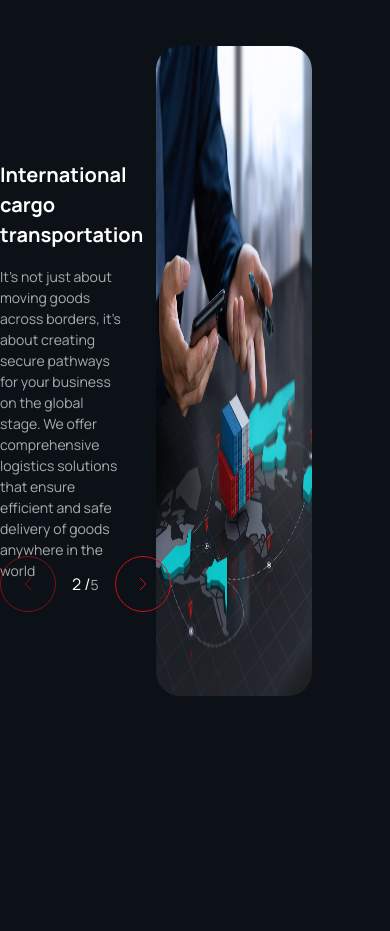
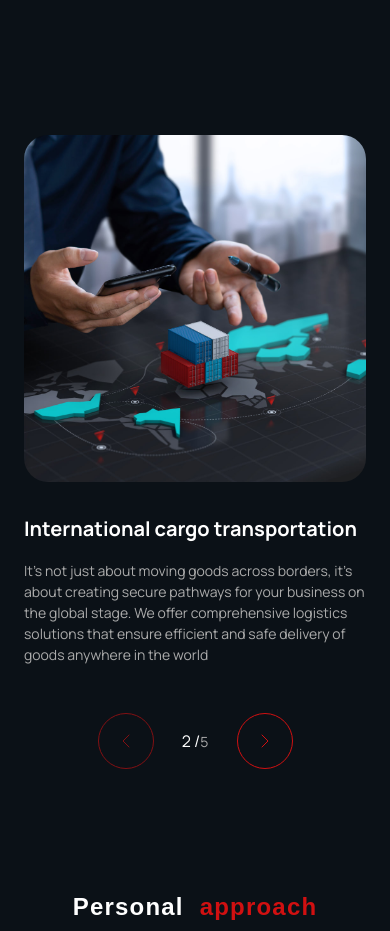
Before and after one commit to DoniyorbekErkinov/ravoworld, a Nuxt app: page / in a window 390 px wide. Shown: the part 1040-1971 px from the top of the page. Built offline with nearby package versions, Linux system fonts and the light colour scheme; a web font is replaced by a local one.

Commit message:
final before carousel

```diff
--- a/app.vue
+++ b/app.vue
@@ -145,7 +145,7 @@ function openCloseLang() {
         <div class="flex justify-center items-center pt-6 xxl:w-1/2 xl:w-1/2 lg:w-1/2 md:w-1/2 slg:w-1/2 w-full xxl:px-0 xl:px-0 lg:px-0 md:px-0 px-6">
           <div class="text-2Gray xxl:w-4/5 xl:w-4/5 lg:w-4/5 md:w-4/5 slg:w-4/5 w-full flex justify-end text-sm xxl:text-base xl:text-base lg:text-base md:text-base slg:text-base font-normal leading-6 manrope-font">{{$t('header.text')}}</div>
         </div>
-        <div class="xxl:h-[152px] xl:h-[152px] lg:h-[152px] md:h-[152px] slg:h-[152px] h-[112px] xxl:w-[152px] xl:w-[152px] lg:w-[152px] md:w-[152px] slg:w-[152px] w-[112px]  rounded-full bg-mRed absolute top-[80%] right-[50px] flex justify-center items-center text-mWhite font-normal tracking-wider manrope-font text-xs xxl:text-base xl:text-base lg:text-base md:text-base slg:text-base">{{$t('header.circle')}}</div>
+        <div class="xxl:h-[152px] xl:h-[152px] lg:h-[152px] md:h-[152px] slg:h-[152px] h-[112px] xxl:w-[152px] xl:w-[152px] lg:w-[152px] md:w-[152px] slg:w-[152px] w-[112px]  rounded-full bg-mRed absolute top-[80%] right-[50px] flex justify-center items-center text-mWhite font-normal tracking-wider manrope-font text-xs xxl:text-base xl:text-base lg:text-base md:text-base slg:text-base"><a href="#contacts" class="">{{$t('header.circle')}}</a></div>
       </div>
       <!-- Under Navbar End -->
     </div>
@@ -155,7 +155,7 @@ function openCloseLang() {
     </div>
     <!-- Banner Image -->
     <!-- Carausel Start -->
-    <div id="service" class="xxl:w-[1350px] xl:w-[1350px] lg:w-[1300px] w-full mx-auto mt-24">
+    <div id="service" class="xxl:w-[1350px] xl:w-[1350px] lg:w-[1300px] w-full mx-auto mt-[134px]">
       <!-- Header Start -->
       <div class="w-full flex xxl:flex-row xl:flex-row lg:flex-row md:flex-row slg:flex-row flex-col justify-between">
         <div class="flex flex-col text-[24px] xxl:text-[40px] xl:text-[40px] lg:text-[40px] md:text-[40px] slg:text-[40px] xxl:w-1/2 xl:w-1/2 lg:w-1/2 md:w-1/2 slg:w-1/2 w-full xxl:px-0 xl:px-0 lg:px-0 md:px-0 px-6">
@@ -169,23 +169,23 @@ function openCloseLang() {
       </div>
       <!-- Header End -->
       <!-- Body Start -->
-      <div class="slider-container w-full xxl:h-[553px] xl:h-[553px] lg:h-[553px] md:h-[553px] slg:h-[553px] h-[650px] relative mt-[103px]">
+      <div class="slider-container w-full xxl:h-[553px] xl:h-[553px] lg:h-[553px] md:h-[553px] slg:h-[553px] h-[650px] relative xxl:mt-[103px] xl:mt-[103px] lg:mt-[103px] md:mt-[103px] mt-[34px]">
         <div class="slider w-full xxl:h-[553px] xl:h-[553px] lg:h-[553px] md:h-[553px] slg:h-[553px] h-[650px] xxl:flex xl:flex lg:flex md:flex slg:flex" :style="{ transform: `translateX(-${currentItem * 100}%)` }">
-          <div v-for="(item, index) in cData" :key="index" class="slider-item h-full w-[80%] relative">
-            <div class="w-[80%] flex box-border h-full">
-              <div class="w-[50%] flex justify-start">
-                <div class="mt-[114px] w-4/5">
+          <div v-for="(item, index) in cData" :key="index" class="slider-item h-full w-full relative">
+            <div class="w-full xxl:flex-row xl:flex-row lg:flex-row md:flex-row slg:flex-row flex flex-col-reverse box-border h-full xxl:px-0 xl:px-0 lg:px-0 md:px-0 px-6">
+              <div class="xxl:w-[50%] xl:w-[50%] lg:w-[50%] md:w-[50%] slg:w-[50%] w-full flex justify-start xxl:mt-[114px] xl:mt-[114px] lg:mt-[114px] md:mt-[114px] mt-[32px]">
+                <div class="xxl:w-4/5 xl:w-4/5 lg:w-4/5 md:w-4/5 slg:w-4/5 w-full">
                   <h2 class="text-mWhite xxl:text-[24px] xl:text-[24px] lg:text-[24px] md:text-[24px] slg:text-[24px] text-[20px] manrope-font xxl:font-semibold xl:font-semibold lg:font-semibold md:font-semibold slg:font-semibold font-bold">{{ item.title }}</h2>
                   <p class="text-mGray xxl:text-[16px] xl:text-[16px] lg:text-[16px] md:text-[16px] slg:text-[16px] text-[14px] manrope-font font-normal xxl:mt-8 xl:mt-8 lg:mt-8 md:mt-8 slg:mt-8 mt-4">{{ item.text }}</p>
                 </div>
               </div>
-              <div class="image-container h-full w-[50%]">
-                <img :src="item.img" alt="item.image" class="slider-image h-full w-full" />
+              <div class="xxl:w-[50%] xl:w-[50%] lg:w-[50%] md:w-[50%] slg:w-[50%] w-full xxl:h-full xl:h-full lg:h-full md:h-full slg:h-full h-[347px]">
+                <img :src="item.img" alt="item.image" class="rounded-3xl h-full w-full" />
               </div>
             </div>
           </div>
         </div>
-        <div class="slider-controls left-0 bottom-[84px] absolute flex justify-between items-center">
+        <div class="xxl:flex xl:flex lg:flex md:flex slg:flex hidden bottom-[84px] absolute justify-between items-center">
           <div @click="prev" class="w-14 h-14 rounded-full flex justify-center items-center group border border-mRed hover:bg-mRed rotate-180 opacity-60 hover:opacity-100">
             <svg class="stroke-mRed group-hover:stroke-mWhite" width="24" height="24" viewBox="0 0 24 24" fill="none" xmlns="http://www.w3.org/2000/svg">
               <path d="M9 18L15 12L9 6" stroke-linecap="round" stroke-linejoin="round"/>
@@ -193,7 +193,7 @@ function openCloseLang() {
           </div>
           <div class="ml-4">
             <span class="text-mWhite xxl:text-[24px] xl:text-[24px] lg:text-[24px] md:text-[24px] slg:text-[24px] text-[16px] manrope-font">{{ currentItem + 1 }} /</span>
-            <span class="text-mGray xxl:text-[16px] xl:text-[16px] lg:text-[16px] md:text-[16px] slg:text-[16px] text-[14px] manrope-font">{{ cData.length }}</span>
+            <span class="text-mGray xxl:text-[16px] xl:text-[16px] lg:text-[16px] md:text-[16px] slg:text-[16px] text-[14px] manrope-font ml-1">{{ cData.length }}</span>
           </div>
           <div @click="next" class=" w-14 h-14 rounded-full flex justify-center items-center group border border-mRed hover:bg-mRed ml-4">
             <svg class="stroke-mRed group-hover:stroke-mWhite" width="24" height="24" viewBox="0 0 24 24" fill="none" xmlns="http://www.w3.org/2000/svg">
@@ -202,12 +202,28 @@ function openCloseLang() {
           </div>
         </div>
       </div>
+      <div class="xxl:hidden xl:hidden lg:hidden md:hidden slg:hidden flex justify-between items-center w-1/2 mx-auto mt-12">
+        <div @click="prev" class="w-14 h-14 rounded-full flex justify-center items-center group border border-mRed hover:bg-mRed rotate-180 opacity-60 hover:opacity-100">
+          <svg class="stroke-mRed group-hover:stroke-mWhite" width="24" height="24" viewBox="0 0 24 24" fill="none" xmlns="http://www.w3.org/2000/svg">
+            <path d="M9 18L15 12L9 6" stroke-linecap="round" stroke-linejoin="round"/>
+          </svg>
+        </div>
+        <div class="ml-4">
+          <span class="text-mWhite xxl:text-[24px] xl:text-[24px] lg:text-[24px] md:text-[24px] slg:text-[24px] text-[16px] manrope-font">{{ currentItem + 1 }} /</span>
+          <span class="text-mGray xxl:text-[16px] xl:text-[16px] lg:text-[16px] md:text-[16px] slg:text-[16px] text-[14px] manrope-font">{{ cData.length }}</span>
+        </div>
+        <div @click="next" class=" w-14 h-14 rounded-full flex justify-center items-center group border border-mRed hover:bg-mRed ml-4">
+          <svg class="stroke-mRed group-hover:stroke-mWhite" width="24" height="24" viewBox="0 0 24 24" fill="none" xmlns="http://www.w3.org/2000/svg">
+            <path d="M9 18L15 12L9 6"  stroke-linecap="round" stroke-linejoin="round"/>
+          </svg>
+        </div>
+      </div>
       <!-- Body End -->
     </div>
     <!-- Carausel End -->
     <!-- Result Start -->
-    <div id="advantages" class="xxl:w-[1350px] xl:w-[1350px] lg:w-[1300px] w-full mx-auto mt-[100px]">
-      <div class="xxl:w-[70%] xl:w-[70%] lg:w-[70%] md:w-[70%] slg:w-[70%] w-full mx-auto flex flex-col items-center xxl:-mt-[20px] xl:-mt-[20px] lg:-mt-[20px] md:-mt-[20px] slg:-mt-[20px] mt-[132px] font-bold ">
+    <div id="advantages" class="xxl:w-[1350px] xl:w-[1350px] lg:w-[1300px] w-full mx-auto xxl:mt-[184px] xl:mt-[184px] lg:mt-[184px] md:mt-[184px] mt-[120px]">
+      <div class="xxl:w-[70%] xl:w-[70%] lg:w-[70%] md:w-[70%] slg:w-[70%] w-full mx-auto flex flex-col items-center  font-bold ">
         <div class="flex justify-end items-center w-full">
           <div class="xxl:w-[75%] xl:w-[75%] lg:w-[75%] md:w-[75%] slg:w-[75%] w-full flex xxl:justify-end xl:justify-end lg:justify-end md:justify-end slg:justify-end justify-center mx-auto">
             <span class="text-mWhite xxl:text-[40px] xl:text-[40px] lg:text-[40px] md:text-[40px] slg:text-[40px] text-[24px] tracking-wider rf-dewi-font">{{$t('underCarousel.title_1_1')}} </span> <span class="text-mRed xxl:text-[40px] xl:text-[40px] lg:text-[40px] md:text-[40px] slg:text-[40px] text-[24px] tracking-wider ml-4 rf-dewi-font"> {{$t('underCarousel.title_1_2')}}</span>
@@ -219,7 +235,7 @@ function openCloseLang() {
           </div>
         </div>
       </div>
-      <div class="w-full xxl:grid xl:grid lg:grid md:grid slg:grid flex flex-col grid-cols-3 gap-6 mt-20 xxl:px-0 xl:px-0 lg:px-0 md:px-0 px-6">
+      <div class="w-full xxl:grid xl:grid lg:grid md:grid slg:grid flex flex-col grid-cols-3 gap-6 xxl:mt-[88px] xl:mt-[88px] lg:mt-[88px] md:mt-[88px] mt-12 xxl:px-0 xl:px-0 lg:px-0 md:px-0 px-6">
         <div class="border border-2Gray h-[300px] rounded-2xl xxl:px-12 xl:px-12 lg:px-12 md:px-12 slg:px-12 p-8 xxl:py-10 xl:py-10 lg:py-10 md:py-10 slg:py-10 flex flex-col justify-between">
           <div>
             <handGlobe/>
@@ -254,7 +270,7 @@ function openCloseLang() {
     </div>
     <!-- Result End -->
     <!-- Counts Start -->
-    <div id="about" class="xxl:w-[1350px] xl:w-[1350px] lg:w-[1300px] w-full xxl:h-[700px] xl:h-[700px] lg:h-[700px] md:h-[700px] slg:h-[700px] h-[1650px] mx-auto xxl:mt-[198px] xl:mt-[198px] lg:mt-[198px] md:mt-[198px] mt-[120px] flex xxl:flex-row xl:flex-row lg:flex-row md:flex-row slg:flex-row flex-col justify-between xxl:px-0 xl:px-0 lg:px-0 px-6">
+    <div id="about" class="xxl:w-[1350px] xl:w-[1350px] lg:w-[1300px] w-full xxl:h-[700px] xl:h-[700px] lg:h-[700px] md:h-[700px] slg:h-[700px] h-[1650px] mx-auto xxl:mt-[184px] xl:mt-[184px] lg:mt-[184px] md:mt-[184px] mt-[120px] flex xxl:flex-row xl:flex-row lg:flex-row md:flex-row slg:flex-row flex-col justify-between xxl:px-0 xl:px-0 lg:px-0 px-6">
       <div class="xxl:w-1/2 xl:w-1/2 lg:w-1/2 md:w-1/2 slg:w-1/2 w-full flex flex-col justify-between">
         <div class="text-mWhite flex flex-col tracking-wider font-semibold xxl:text-[40px] xl:text-[40px] lg:text-[40px] text-[24px] w-full xxl:pr-8 xl:pr-8 md:pr-8 lg:pr-8 p-0 rf-dewi-font">
           <div>
@@ -290,7 +306,7 @@ function openCloseLang() {
     </div>
     <!-- Counts End -->
     <!-- Contact Start -->
-    <div id="contacts" class="xxl:w-[1350px] xl:w-[1350px] lg:w-[1300px] w-full xxl:px-0 xl:px-0 lg:px-0 px-6 h-auto mx-auto mt-24 flex flex-col">
+    <div id="contacts" class="xxl:w-[1350px] xl:w-[1350px] lg:w-[1300px] w-full xxl:mt-[184px] xl:mt-[184px] lg:mt-[184px] md:mt-[184px] mt-[120px] xxl:px-0 xl:px-0 lg:px-0 px-6 h-auto mx-auto flex flex-col">
       <div class="w-full xxl:mt-14 xl:mt-14 lg:mt-14 mt-24">
         <div class="text-mWhite xxl:text-[40px] xl:text-[40px] lg:text-[40px] text-[24px] font-medium flex flex-col tracking-wider rf-dewi-font">
           <span>{{$t('contact.title')}}</span>
@@ -477,12 +493,6 @@ body {
   border-radius: 24px;
 }
 
-.slider-controls {
-  display: flex;
-  justify-content: space-between;
-  align-items: center;
-  margin-top: 20px;
-}
 
 .slider-arrow {
   cursor: pointer;
```
